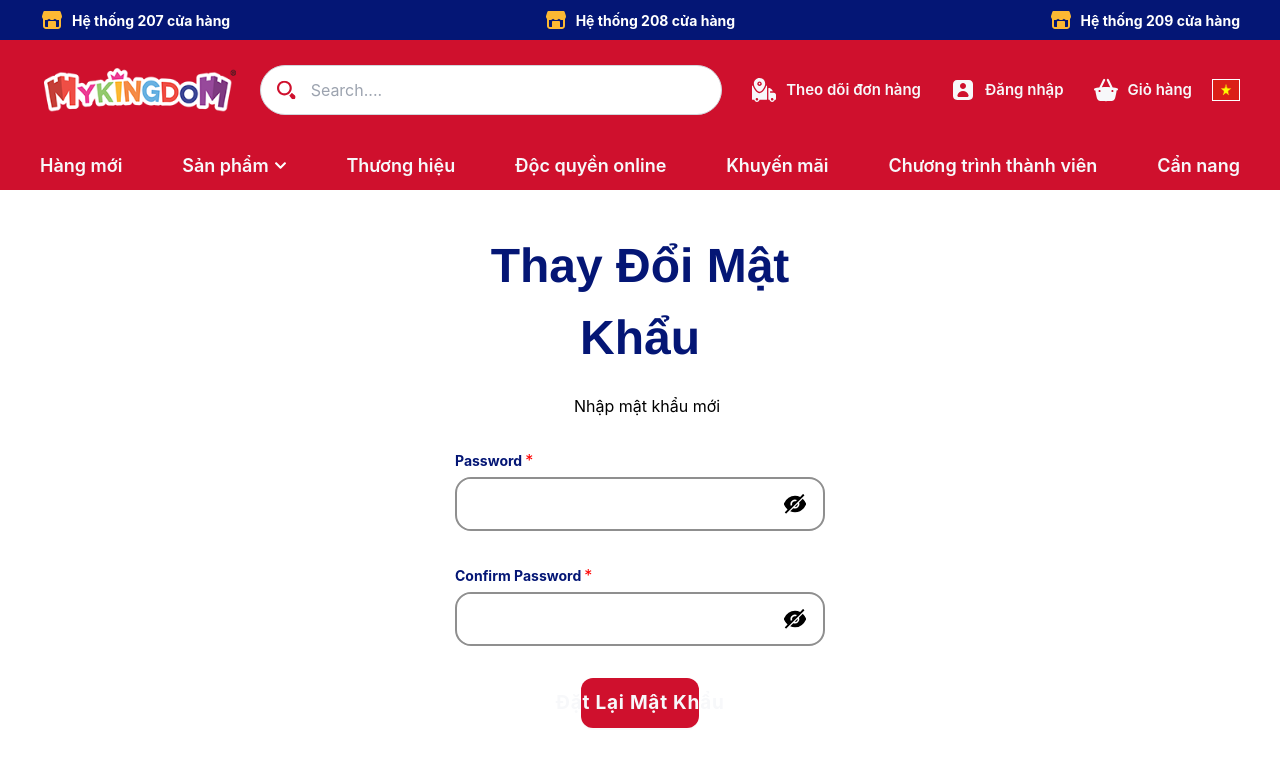
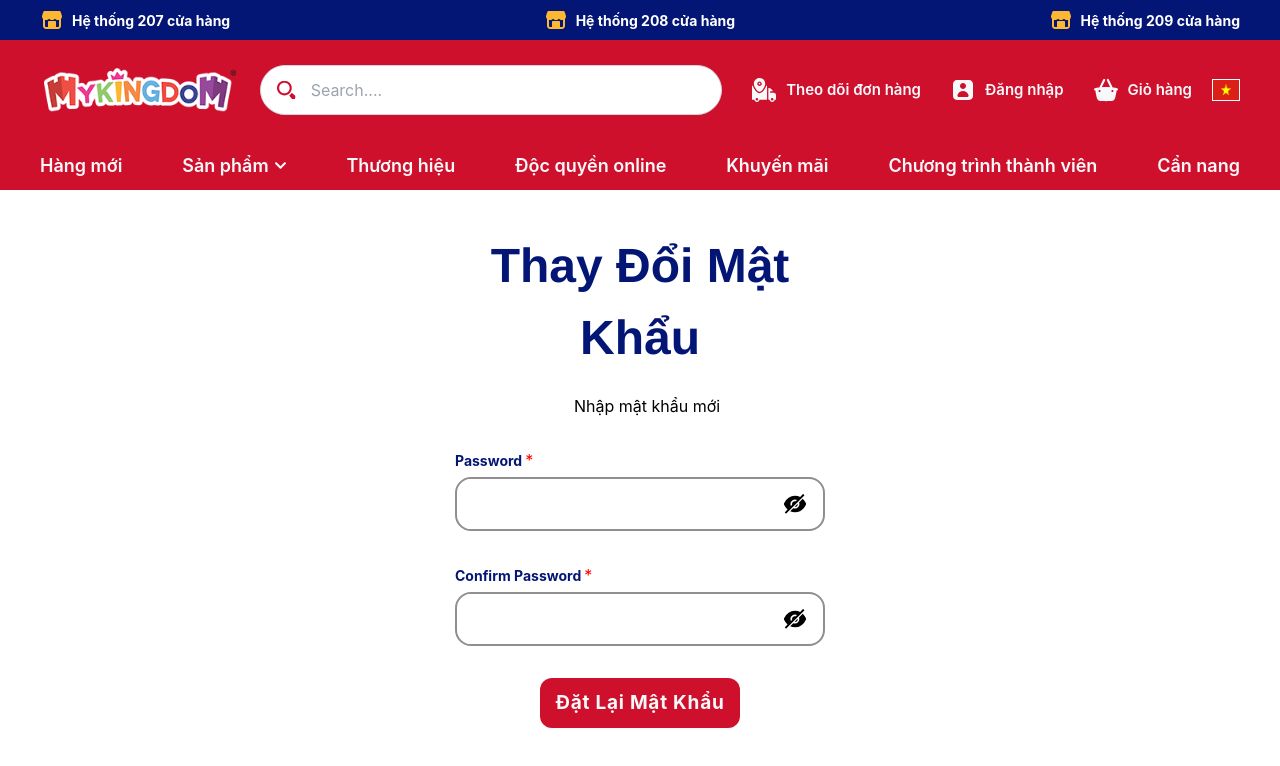
Before and after one commit to nhann6304/ProjectMyKingDom, a Next.js app in the folder frontend/: page /auth/forgot-password/reset-password/1 in a window 1280 px wide. Shown: the top 766 px of the page. Built offline with nearby package versions, Linux system fonts and the light colour scheme.

Commit message:
bắt đàu reponsive tất cả các page public

```diff
--- a/frontend/src/components/buttons/ButtonForm.tsx
+++ b/frontend/src/components/buttons/ButtonForm.tsx
@@ -4,18 +4,18 @@ import Link from "next/link";
 import styled from "styled-components";
 
 interface IPropsButton {
-  title: string
+  title: string;
 }
 
 const ButtonContainer = styled.div`
-  width: 100%;
+  width: auto;
   display: flex;
   justify-content: center;
   flex-direction: column;
   align-items: center;
   .custom-button {
     align-items: center;
-    width: calc(10vw - 1rem);
+    width: auto;
     height: 5rem;
     background: var(--color-background-global);
     color: var(--color-white);
@@ -26,6 +26,7 @@ const ButtonContainer = styled.div`
     font-size: 1.9rem;
     text-transform: capitalize;
     margin: 3rem 1.7rem 1.2rem 1.7rem;
+
     &:hover {
       background: var(--color-background-global) !important;
       color: var(--color-white) !important;
@@ -41,7 +42,6 @@ export default function ButtonForm({ title }: IPropsButton) {
         htmlType="submit"
         type="default"
         size="large"
-        block
       >
         {title}
       </Button>
--- a/frontend/src/layouts/public/auth/forgot-password/reset-password/ResetPasswordLayout.tsx
+++ b/frontend/src/layouts/public/auth/forgot-password/reset-password/ResetPasswordLayout.tsx
@@ -1,4 +1,4 @@
-"use client"
+"use client";
 import { InputForm } from "@/components/inputs/input-form";
 import "./style.scss";
 import { useTransition } from "react";
@@ -9,13 +9,13 @@ import { IResetPassData } from "@/interfaces/common/IBaseResponse.interface";
 import { resetPassword } from "@/apis/auth.apis";
 import { useRouter } from "next/navigation";
 import toast from "react-hot-toast";
-
+import Loading from "@/components/loading/Loading";
 
 interface IProps {
     userId?: string;
 }
 export default function ResetPasswordLayout({ userId }: IProps) {
-    const router = useRouter()
+    const router = useRouter();
     const [isPending, startTransition] = useTransition();
     const {
         reset,
@@ -31,11 +31,10 @@ export default function ResetPasswordLayout({ userId }: IProps) {
         const dataReset: IResetPassData = {
             confirm_password,
             user_password,
-            user_id: userId
+            user_id: userId,
         };
         startTransition(async () => {
             const result = await resetPassword(dataReset);
-
 
             if (result.statusCode === 200) {
                 toast.success(result.message);
@@ -48,12 +47,13 @@ export default function ResetPasswordLayout({ userId }: IProps) {
 
     return (
         <div className="reset-pass-container container-pub">
+            {isPending ? (
+                <Loading />
+            ) : (
                 <div className="box-reset">
                     <h1 className="reset-title">Thay đổi mật khẩu</h1>
                     <div className="box-reset-instruct">
-                    <span className="instruct-text">
-                        Nhập mật khẩu mới
-                    </span>
+                        <span className="instruct-text">Nhập mật khẩu mới</span>
                     </div>
                     <form onSubmit={handleSubmit(onSubmit)} className="reset-form">
                         <div className="box-form-reset">
@@ -80,6 +80,7 @@ export default function ResetPasswordLayout({ userId }: IProps) {
                         <ButtonForm title="Đặt lại mật khẩu" />
                     </form>
                 </div>
+            )}
         </div>
     );
 }
--- a/frontend/src/layouts/public/auth/forgot-password/reset-password/style.scss
+++ b/frontend/src/layouts/public/auth/forgot-password/reset-password/style.scss
@@ -1,3 +1,5 @@
+@use '@/app/globals.scss' as *;
+
 .reset-pass-container {
     margin: 0 auto;
     display: flex;
@@ -39,4 +41,14 @@
             margin-top: 3rem;
         }
     }
+
+    @include resLAP-1024() {
+        .box-reset {
+            width: calc(100% - 30rem);
+        }
+
+        .reset-title {
+            font-size: 4.4rem;
+        }
+    }
 }
```
Lines whose indentation alone changed are shown as unchanged.
